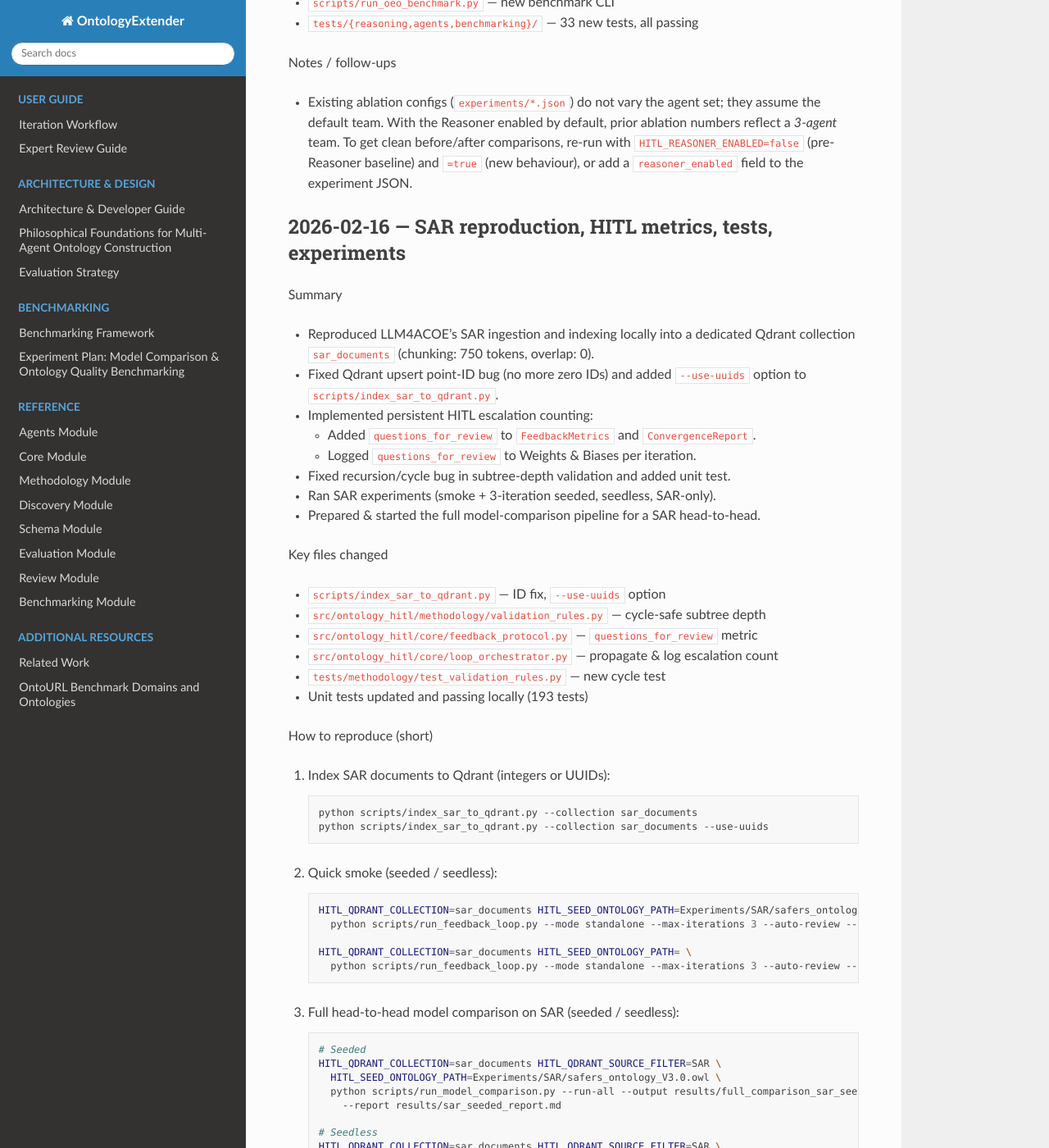
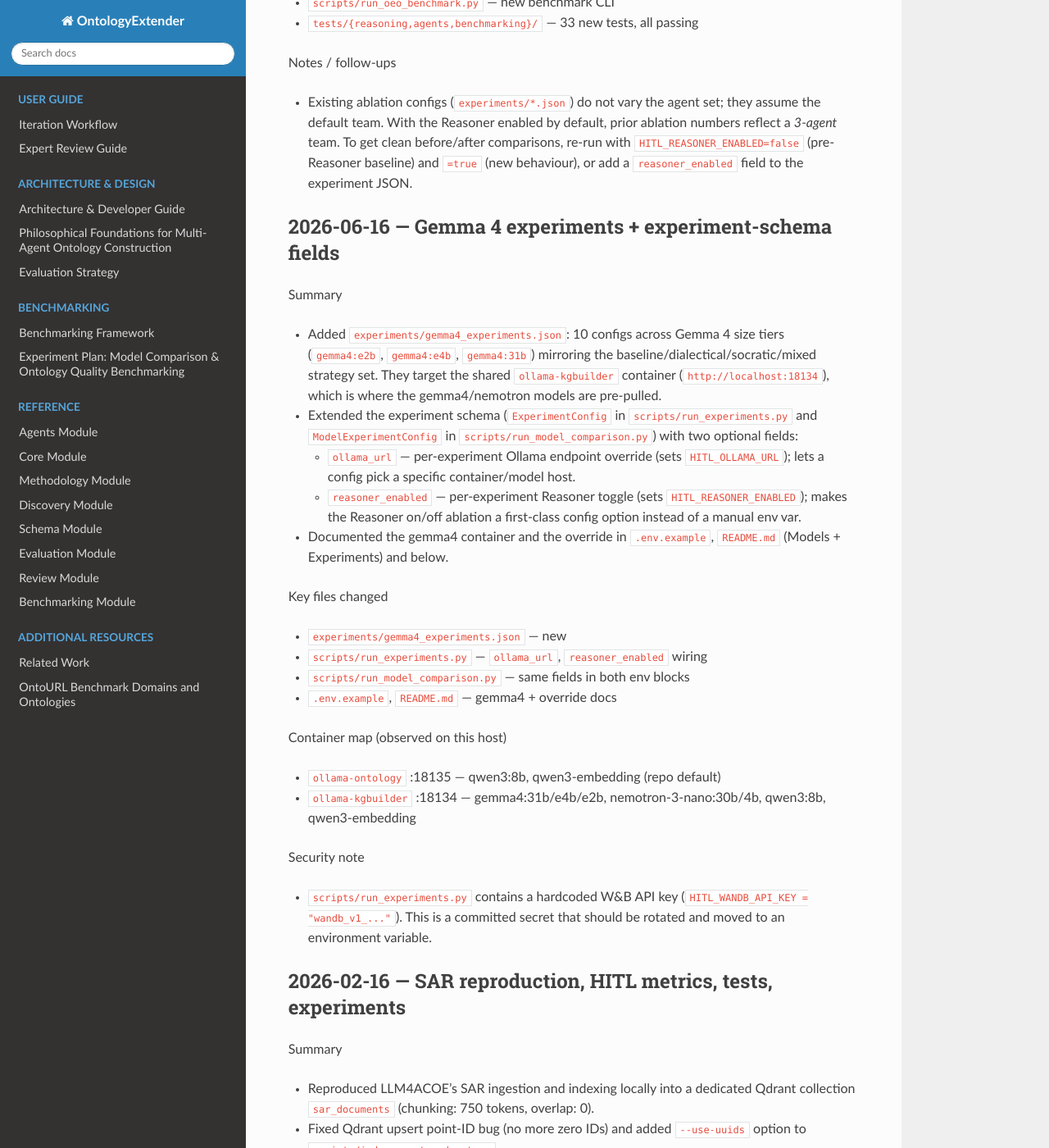
Before and after one commit to DataScienceLabFHSWF/OntologyExtender, a Sphinx documentation site: the page built from docs/CHANGELOG.md, in a window 1280 px wide and 1400 px high, scrolled down 919 px. Shown: the whole window at 82% size. Built offline with Sphinx 7.4.7 and the Read the Docs theme 3.1.0, drawn with Linux system fonts in a browser that asks for light colours; pages that are not in the unit, such as notebooks, are missing from menus.

Commit message:
feat(experiments): add ollama_url + reasoner_enabled config fields and gemma4 experiment set
- ExperimentConfig / ModelExperimentConfig gain optional ollama_url
  (per-experiment HITL_OLLAMA_URL override) and reasoner_enabled
  (per-experiment HITL_REASONER_ENABLED toggle for clean Reasoner ablations)
- wire both fields into all env-building blocks in run_experiments.py and
  run_model_comparison.py
- add experiments/gemma4_experiments.json: 10 configs (gemma4 e2b/e4b/31b x
  baseline/dialectical/socratic/mixed) targeting the shared :18134 container
- document gemma4 container (:18134), the override, and the Reasoner ablation
  in README, .env.example, docs/EXPERIMENT_PLAN.md and docs/CHANGELOG.md
- clarify in docs/ARCHITECTURE.md that hermes-agent is a standalone CLI app,
  not an orchestration library; Hermes models slot in via the existing
  Ollama BaseAgent backend as a model tier

```diff
--- a/docs/CHANGELOG.md
+++ b/docs/CHANGELOG.md
@@ -42,6 +42,41 @@
   comparisons, re-run with `HITL_REASONER_ENABLED=false` (pre-Reasoner
   baseline) and `=true` (new behaviour), or add a `reasoner_enabled` field to
   the experiment JSON.
+
+## 2026-06-16 — Gemma 4 experiments + experiment-schema fields
+
+Summary
+- Added `experiments/gemma4_experiments.json`: 10 configs across Gemma 4
+  size tiers (`gemma4:e2b`, `gemma4:e4b`, `gemma4:31b`) mirroring the
+  baseline/dialectical/socratic/mixed strategy set. They target the shared
+  `ollama-kgbuilder` container (`http://localhost:18134`), which is where the
+  gemma4/nemotron models are pre-pulled.
+- Extended the experiment schema (`ExperimentConfig` in
+  `scripts/run_experiments.py` and `ModelExperimentConfig` in
+  `scripts/run_model_comparison.py`) with two optional fields:
+  - `ollama_url` — per-experiment Ollama endpoint override
+    (sets `HITL_OLLAMA_URL`); lets a config pick a specific container/model host.
+  - `reasoner_enabled` — per-experiment Reasoner toggle
+    (sets `HITL_REASONER_ENABLED`); makes the Reasoner on/off ablation a
+    first-class config option instead of a manual env var.
+- Documented the gemma4 container and the override in `.env.example`,
+  `README.md` (Models + Experiments) and below.
+
+Key files changed
+- `experiments/gemma4_experiments.json` — new
+- `scripts/run_experiments.py` — `ollama_url`, `reasoner_enabled` wiring
+- `scripts/run_model_comparison.py` — same fields in both env blocks
+- `.env.example`, `README.md` — gemma4 + override docs
+
+Container map (observed on this host)
+- `ollama-ontology` :18135 — qwen3:8b, qwen3-embedding (repo default)
+- `ollama-kgbuilder` :18134 — gemma4:31b/e4b/e2b, nemotron-3-nano:30b/4b,
+  qwen3:8b, qwen3-embedding
+
+Security note
+- `scripts/run_experiments.py` contains a hardcoded W&B API key
+  (`HITL_WANDB_API_KEY = "wandb_v1_..."`). This is a committed secret that
+  should be rotated and moved to an environment variable.
 
 ## 2026-02-16 — SAR reproduction, HITL metrics, tests, experiments
 
```
Also changed, not shown: README.md (+15 -1 lines), docs/ARCHITECTURE.md (+11 -0 lines), docs/EXPERIMENT_PLAN.md (+18 -3 lines), 4 other files.
